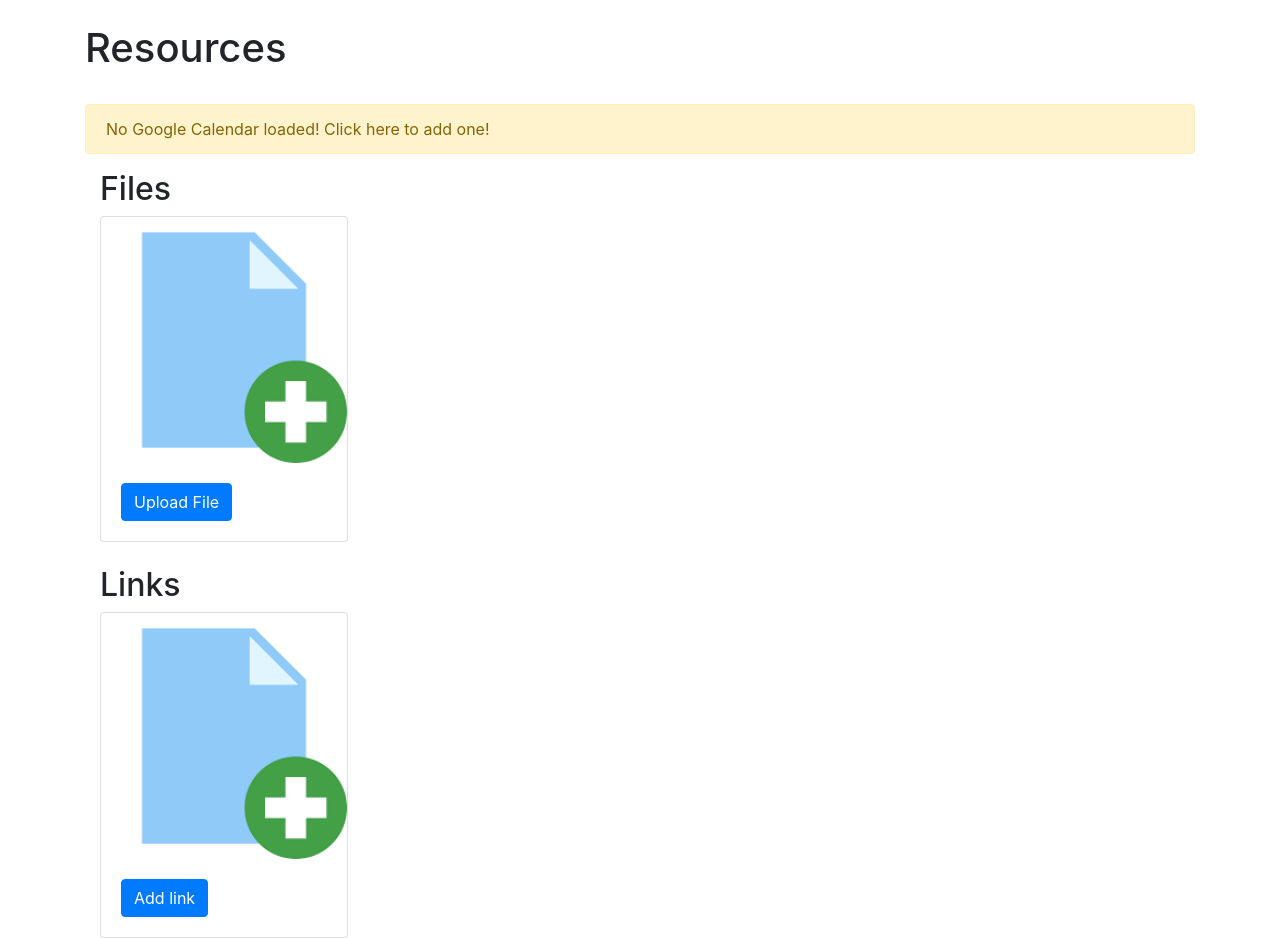
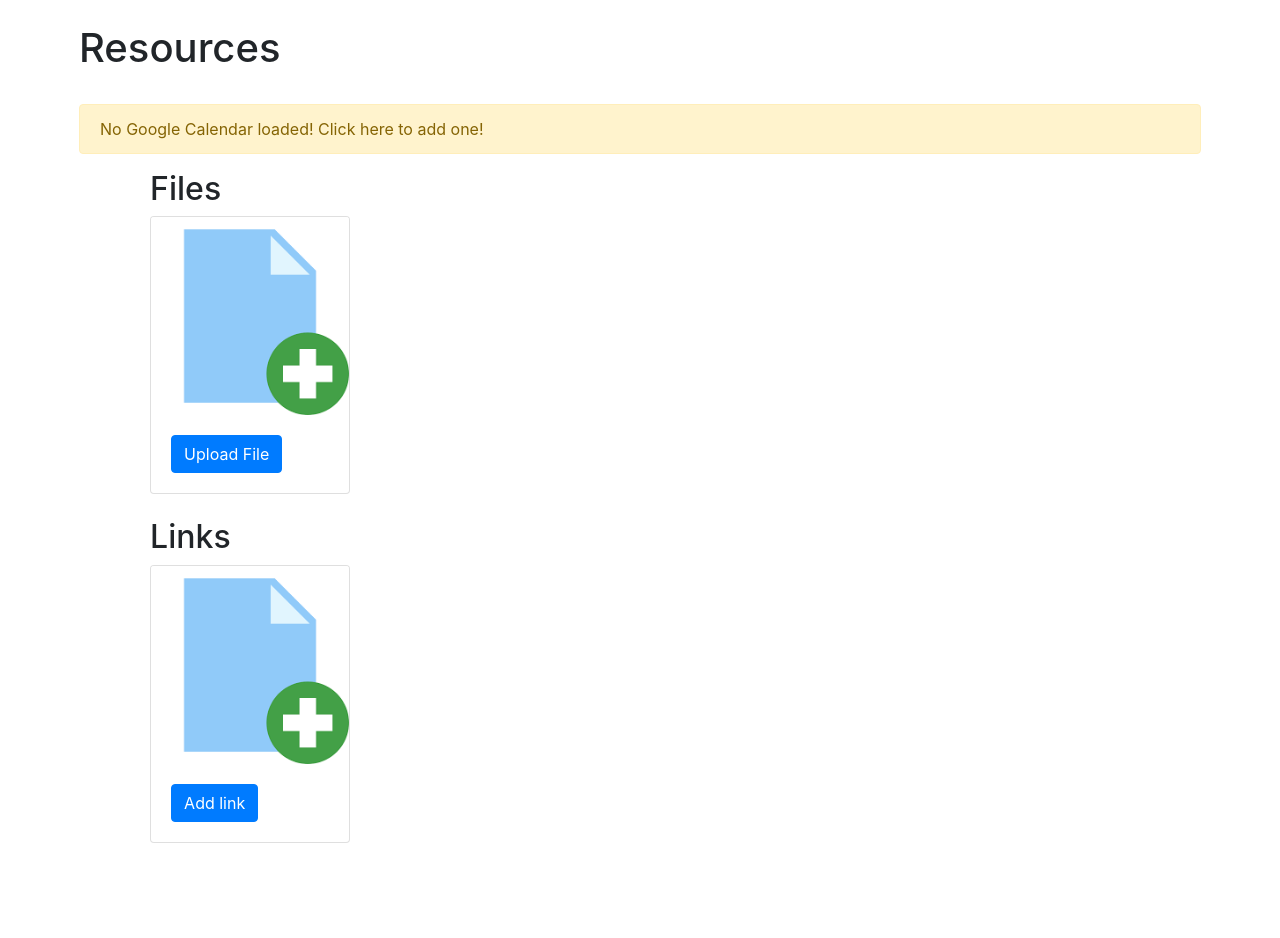
Before and after one commit to csyager/greeklink-core, a Django app: page /resources in a window 1280 px wide. Shown: the part 56-994 px from the top of the page. After the commit the page ends 899 px from the top, so only its background shows below. Run offline with Django 3.2, Linux system fonts and the light colour scheme; a user stored in the database is signed in; data comes from the database, SQL or seed files in the repository; both versions use the stored data as it was after the commit; data that the repository does not hold is empty; some libraries are stand-ins or nearby versions.

Commit message:
added a css directory and made some slight adjustments

```diff
--- /dev/null
+++ b/core/static/core/css/style.css
@@ -0,0 +1,8 @@
+.container {
+    width: 90%;
+    max-width: 2000px;
+}
+
+.card {
+    width: 200px;
+}
--- a/core/templates/core/base.html
+++ b/core/templates/core/base.html
@@ -18,6 +18,8 @@
 
     <!-- favicon -->
     <link rel="shortcut icon" href="{{ MEDIA_URL }}icons/favicon.ico">
+    {% load static %}
+    <link rel="stylesheet" type="text/css" href="{% static 'core/css/style.css' %}">
 </head>
 <body>
     {% include 'core/navigation.html' %}
--- a/core/templates/core/index.html
+++ b/core/templates/core/index.html
@@ -66,8 +66,8 @@
     <div class="row">
         <div class="col-lg-9"></div>
         <div class="col-lg-3" style="padding:20px">
+            {% if not activity.len == 0 %}
             <h2>Recent Activity</h2>
-            {% if not activity.empty %}
             <table class="table table-hover">
                 {% for act in activity %}
                 <tr onclick="window.location='{{ act.target }}';">
```
Also changed, not shown: db.sqlite3.
